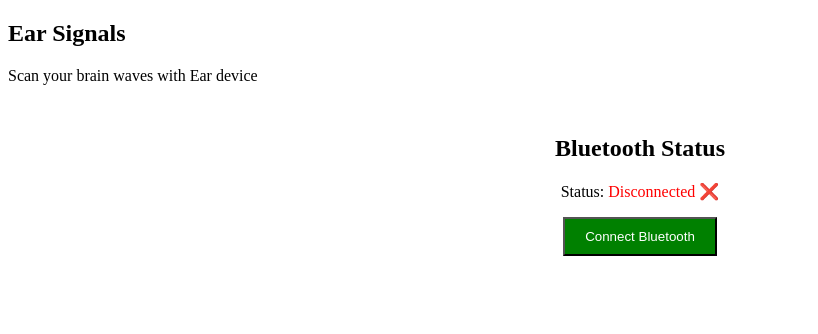
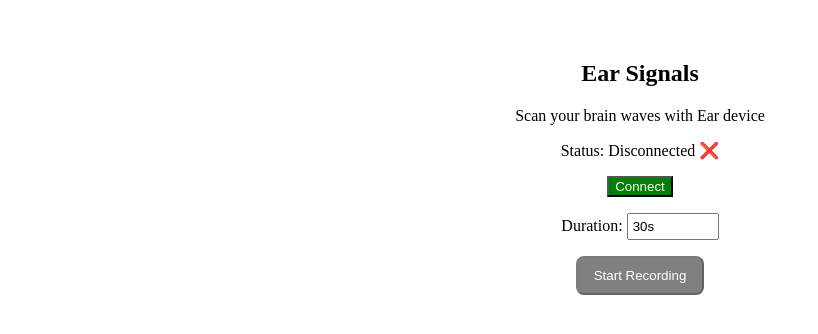
Before and after one commit to xsumaiya00/web-client-with-impedance, a React (Vite) app: page /scan in a window 1280 px wide. Shown: the top 334 px of the page, without its empty margins (0-818 px from the left). Built offline with nearby package versions, Linux system fonts and the light colour scheme.

Commit message:
OAdd UUID logging to EarScan for impedance/EEG discovery

```diff
--- a/src/pages/EarScan.tsx
+++ b/src/pages/EarScan.tsx
@@ -1,44 +1,111 @@
+import React, { useEffect, useState } from "react";
 
-import React, { useEffect } from "react";
-import BluetoothService from "../BluetoothService";
+const EarScan: React.FC = () => {
+  const [impedance, setImpedance] = useState<number | null>(null);
+  const [connected, setConnected] = useState(false);
+  const [recording, setRecording] = useState(false);
+  const [isReady, setIsReady] = useState(false);
+  const [duration, setDuration] = useState("30s");
 
-const EarScan = () => {
+  // Enable recording if impedance < 200
   useEffect(() => {
-    const scanUUIDsFromEarScan = async () => {
+    if (impedance !== null && impedance < 200) {
+      setIsReady(true);
+    } else {
+      setIsReady(false);
+    }
+  }, [impedance]);
+
+  const connectToDevice = async () => {
+    try {
+      const device = await navigator.bluetooth.requestDevice({
+        filters: [{ namePrefix: "IGEB" }],
+        optionalServices: ["battery_service"]
+      });
+
+      const server = await device.gatt?.connect();
+      setConnected(true);
+
+      // ✅ Start real impedance stream from backend
+      startImpedanceStream();
+    } catch (err) {
+      console.error("Connection failed:", err);
+    }
+  };
+
+  const startImpedanceStream = () => {
+    const source = new EventSource("http://localhost:8000/stream-impedance");
+
+    source.onmessage = (event) => {
       try {
-        console.log("🔍 Connecting to IGEB from EarScan...");
-        const device = await navigator.bluetooth.requestDevice({
-          filters: [{ namePrefix: "IGEB" }],
-          optionalServices: ["battery_service"] // add more if needed
-        });
-
-        const server = await device.gatt?.connect();
-        if (!server) throw new Error("Could not connect to GATT server");
-
-        const services = await server.getPrimaryServices();
-        console.log(`🔗 Found ${services.length} services`);
-
-        for (const service of services) {
-          console.log(`✅ Service: ${service.uuid}`);
-
-          const characteristics = await service.getCharacteristics();
-          for (const char of characteristics) {
-            console.log(`↳ Characteristic: ${char.uuid}`);
-          }
+        const parsed = JSON.parse(event.data);
+        const value = parsed.impedance?.value || parsed.impedance; // Adjust as needed
+        if (typeof value === "number") {
+          setImpedance(value);
         }
       } catch (err) {
-        console.error("❌ EarScan UUID discovery failed:", err);
+        console.error("Invalid impedance data:", err);
       }
     };
 
-    scanUUIDsFromEarScan();
-  }, []);
+    source.onerror = (err) => {
+      console.error("Impedance stream error:", err);
+      source.close();
+    };
+  };
+
+  const startRecording = async () => {
+    if (!isReady) return;
+    setRecording(true);
+
+    try {
+      const res = await fetch("http://localhost:8000/start-eeg-stream");
+      const data = await res.json();
+      console.log("🎬 EEG Recording:", data);
+      alert(data.status);
+    } catch (err) {
+      console.error("Failed to start EEG stream:", err);
+    }
+  };
 
   return (
-    <div className="earscan">
+    <div className="earscan" style={{ padding: "2rem", textAlign: "center" }}>
       <h2>Ear Signals</h2>
       <p>Scan your brain waves with Ear device</p>
-      <BluetoothService />
+
+      <p>Status: {connected ? "Connected ✅" : "Disconnected ❌"}</p>
+      <button onClick={connectToDevice} style={{ backgroundColor: "green", color: "white" }}>
+        {connected ? "Reconnect" : "Connect"}
+      </button>
+
+      {impedance !== null && (
+        <p style={{ color: impedance < 200 ? "green" : "red" }}>
+          Impedance: <strong>{impedance} kΩ</strong>
+        </p>
+      )}
+
+      <div style={{ marginTop: "1rem" }}>
+        <label>Duration: </label>
+        <input
+          value={duration}
+          onChange={(e) => setDuration(e.target.value)}
+          style={{ padding: "4px", width: "80px" }}
+        />
+      </div>
+
+      <button
+        onClick={startRecording}
+        disabled={!isReady}
+        style={{
+          marginTop: "1rem",
+          backgroundColor: isReady ? "blue" : "gray",
+          color: "white",
+          padding: "10px 16px",
+          borderRadius: "8px"
+        }}
+      >
+        Start Recording
+      </button>
     </div>
   );
 };
```
